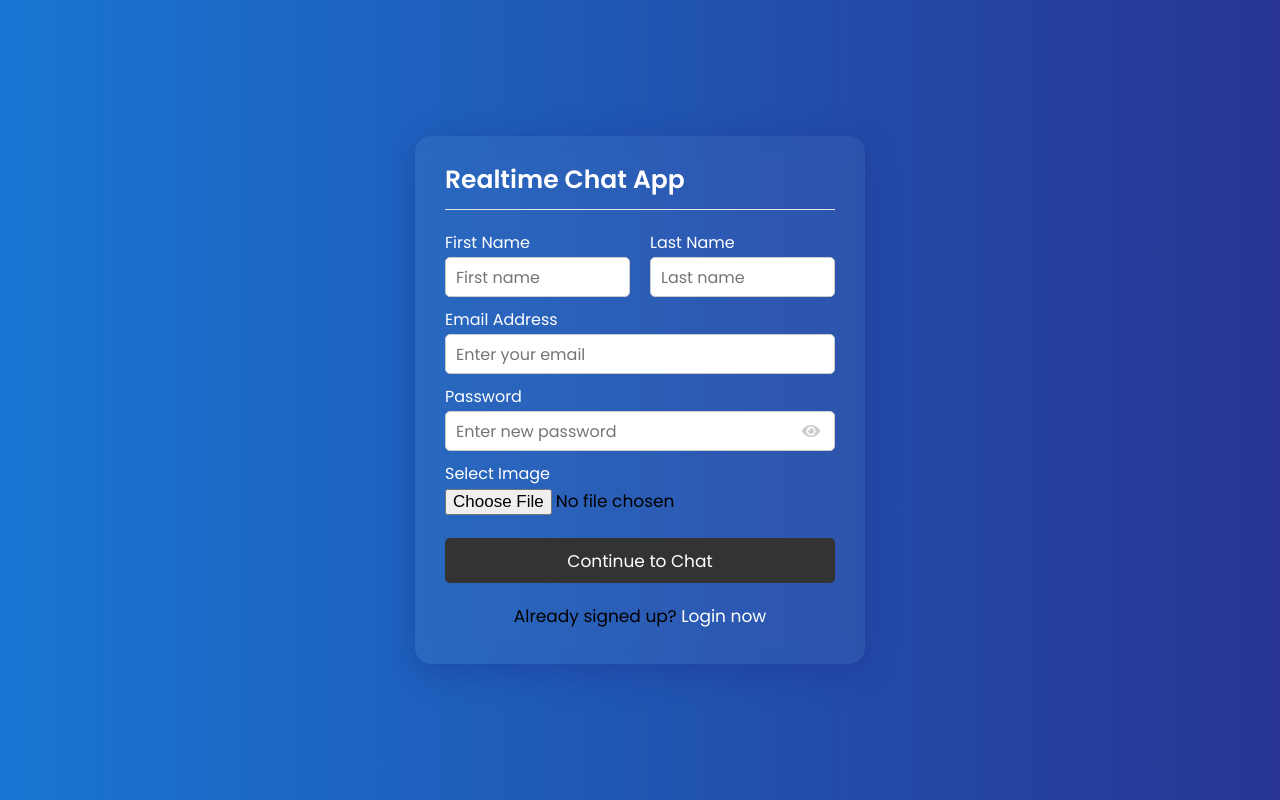
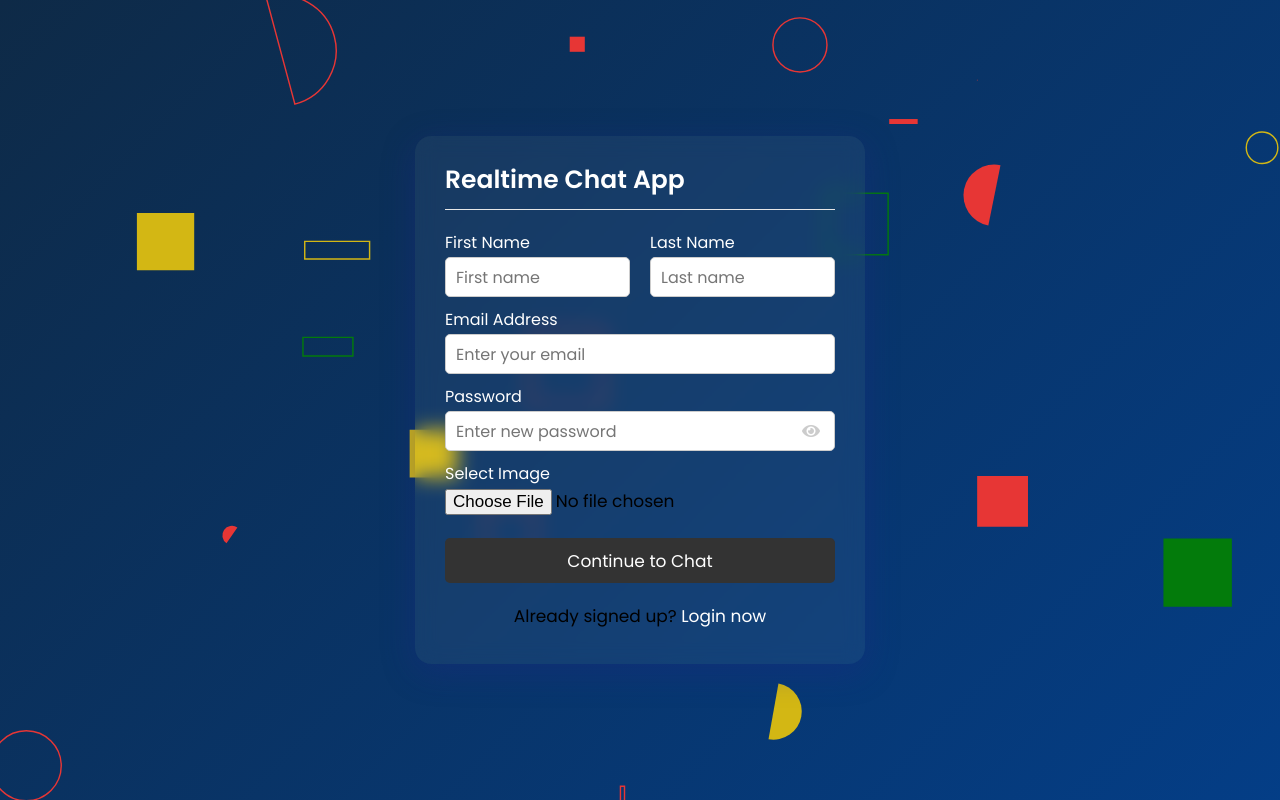
Before and after one commit to lordelements/Realtime-Chat-App, a PHP site: page / in a window 1280 px wide. Run offline with PHP 8.4, Linux system fonts and the light colour scheme.

Commit message:
new commit

```diff
--- a/header.php
+++ b/header.php
@@ -5,7 +5,7 @@
   <meta name="viewport" content="width=device-width, initial-scale=1.0">
   <meta http-equiv="X-UA-Compatible" content="ie=edge">
   <title>Realtime Chat App</title>
-  <link rel="shortcut icon" href="php/messenger2.png" type="image/x-icon">
+  <link rel="shortcut icon" href="assets/img/messenger2.png" type="image/x-icon">
   <link rel="stylesheet" href="style.css">
   <link rel="stylesheet" href="https://cdnjs.cloudflare.com/ajax/libs/font-awesome/5.15.2/css/all.min.css"/>
 </head>
--- a/style.css
+++ b/style.css
@@ -11,8 +11,10 @@ body{
   align-items: center;
   justify-content: center;
   min-height: 100vh;
-  background: #1488cc;
-  background: linear-gradient(to left, #283593, #1976d2);
+  /* background: #1488cc;
+  background: linear-gradient(to left, #283593, #1976d2); */
+  background: url("assets/img/Colored_Shapes.svg") no-repeat;
+  background-size: cover;
   padding: 0 10px;
 }
 .wrapper{
```
Also changed, not shown: assets/img/Colored_Shapes.svg (added), assets/img/messenger.png (renamed from php/messenger.png), assets/img/messenger2.png (renamed from php/messenger2.png).
